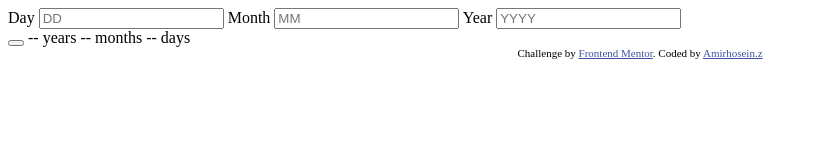
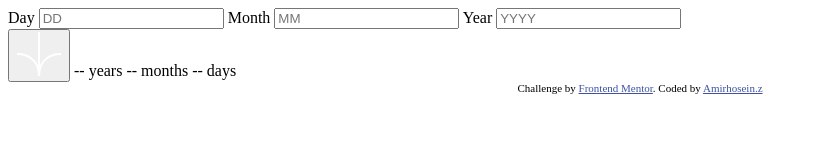
Before and after one commit to amirhosein06/Age-calculator-app, a plain HTML site: page index.html in a window 1280 px wide. Shown: the whole page, without its empty margins (0-818 px from the left). Drawn offline with Linux system fonts and the light colour scheme.

Commit message:
add submit button

```diff
--- a/index.html
+++ b/index.html
@@ -27,8 +27,12 @@
     </div>
   </div>
 
-  <button id="changbtn"></button>
-
+  <button id="changbtn">
+    <svg xmlns="http://www.w3.org/2000/svg"
+     width="46" height="44" viewBox="0 0 46 44"><g fill="none" stroke="#FFF" stroke-width="2">
+    <path d="M1 22.019C8.333 21.686 23 25.616 23 44M23 44V0M45
+     22.019C37.667 21.686 23 25.616 23 44"/></g></svg>
+  </button>
 
 
 
```
